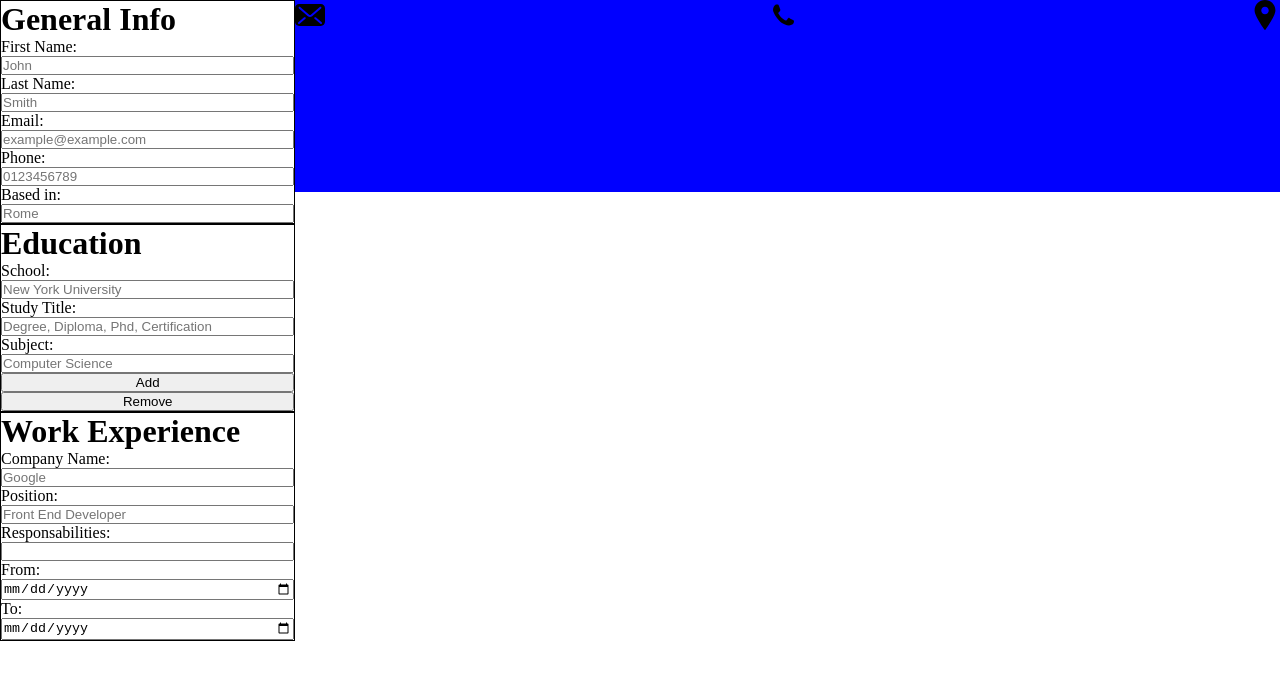
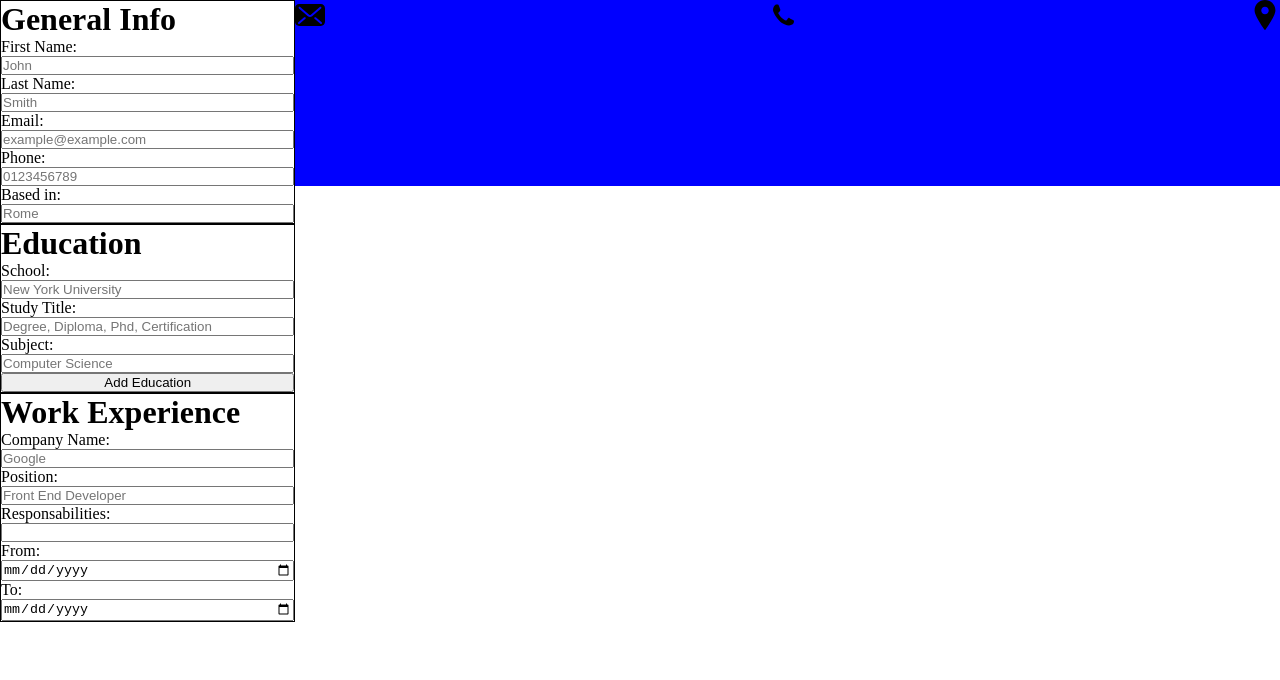
Before and after one commit to Eligio93/CV-application, a React (Vite) app: page / in a window 1280 px wide. Shown: the top 680 px of the page. Built offline with nearby package versions, Linux system fonts and the light colour scheme.

Commit message:
add button to handle adding eduction

```diff
--- a/src/components/EducationForm.jsx
+++ b/src/components/EducationForm.jsx
@@ -1,25 +1,29 @@
-import Input from "./Input"
+import Input from "./Input";
 
-
-export default function EducationForm({highSchool,subject,studyTitle,onChange}){
-
-    return(
+export default function EducationForm({
+  school,
+  subject,
+  certificate,
+  onChange,
+  addEducation
+}) {
+  return (
     <form id="education-form" className="form">
       <h1>Education</h1>
       <Input
         label={"School:"}
         type={"text"}
         placeholder={"New York University"}
-          id={"School"}
-          value={highSchool}
+        id={"school"}
+        value={school}
         onChange={onChange}
       />
       <Input
         label={"Study Title:"}
         type={"text"}
         placeholder={"Degree, Diploma, Phd, Certification"}
-          id={"study-title"}
-          value={studyTitle}
+        id={"certificate"}
+        value={certificate}
         onChange={onChange}
       />
       <Input
@@ -30,9 +34,7 @@ export default function EducationForm({highSchool,subject,studyTitle,onChange}){
         value={subject}
         onChange={onChange}
       />
-        <button>Add</button>
-        <button>Remove</button>
+      <button onClick={addEducation}>Add Education</button>
     </form>
-
-    )
+  );
 }
```
Lines whose indentation alone changed are shown as unchanged.
